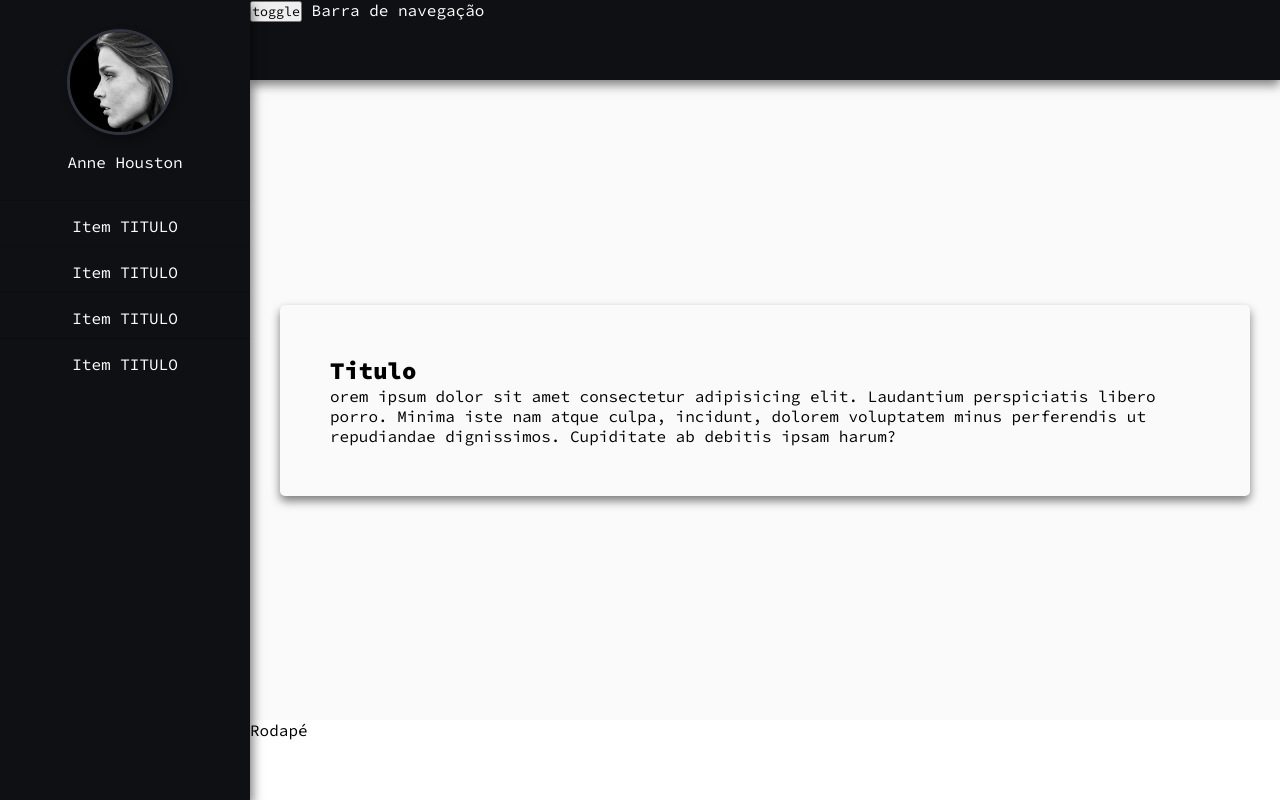
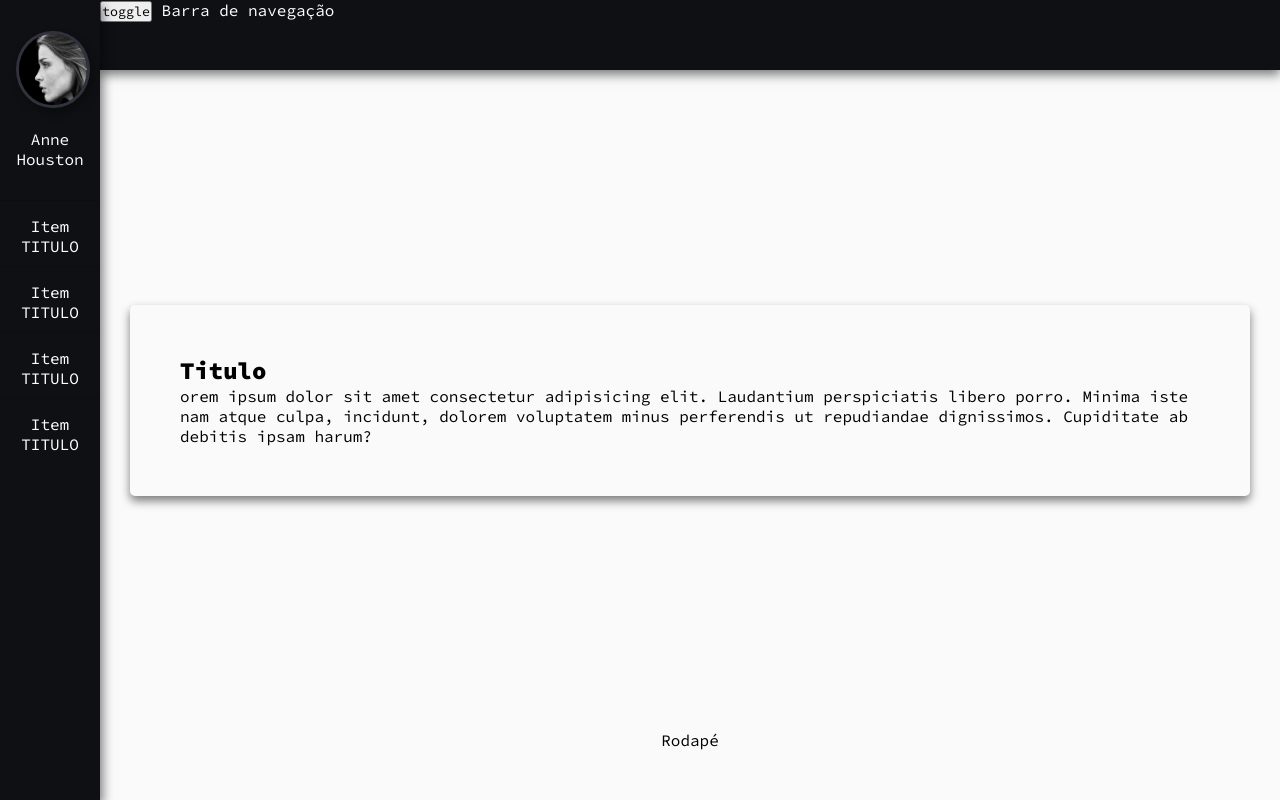
Before and after one commit to mrbrunelli/grid-layout-admin, a plain HTML site: page index.html in a window 1280 px wide. Drawn offline with Linux system fonts and the light colour scheme.

Commit message:
add div-center to footer

```diff
--- a/app.css
+++ b/app.css
@@ -1,7 +1,7 @@
 #app {
     display: grid;
     grid-template-columns: 1fr;
-    grid-template-rows: 80px auto 80px;
+    grid-template-rows: 70px auto 70px;
 }
 
 header {
@@ -26,6 +26,12 @@ header {
     border-radius: 5px;
 }
 
-.shadow {
-    box-shadow: 0 5px 10px 0 rgba(0, 0, 0, 0.5);
+footer {
+    background-color: #fafafa;
 }
+
+.myfooter {
+    display: flex;
+    justify-content: center;
+    align-items: center;
+}
--- a/index.html
+++ b/index.html
@@ -28,7 +28,7 @@
             </ul>
         </aside>
         <section id="app">
-            <header class="shadow">
+            <header>
                 <nav>
                     <button type="button" onclick="toggle()">toggle</button>
                     Barra de navegação
@@ -46,7 +46,9 @@
                 </div>
             </main>
 
-            <footer>Rodapé</footer>
+            <footer>
+                <div class="myfooter">Rodapé</div>
+            </footer>
         </section>
     </div>
 
--- a/layout.css
+++ b/layout.css
@@ -21,9 +21,8 @@ text #fff
 
 #container {
     display: grid;
-    grid-template-columns: minmax(100px, 250px) auto;
+    grid-template-columns: minmax(100px, 100px) auto;
     grid-template-rows: 100vh;
-    transition: all 1000ms ease;
     z-index: 2;
 }
 
@@ -70,4 +69,5 @@ picture {
 
 .mylist:hover {
     padding-left: 20px;
+    border-right: 2px solid #fff;
 }
--- a/script.js
+++ b/script.js
@@ -1,6 +1,6 @@
 const sidebar = document.querySelector('#container')
 /** grid-template-columns: minmax(100px, 200px) auto */
-let state = 1
+let state = 0
 function toggle() {
     if (state === 1) {
         sidebar.style.gridTemplateColumns = 'minmax(100px, 100px) auto'
```
